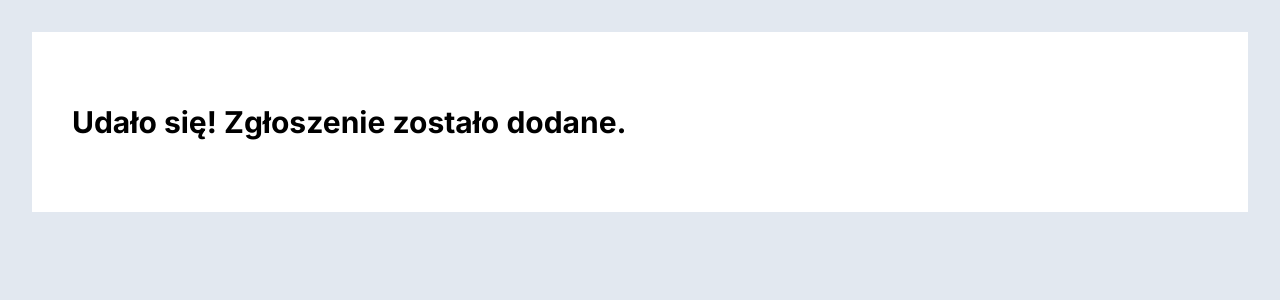
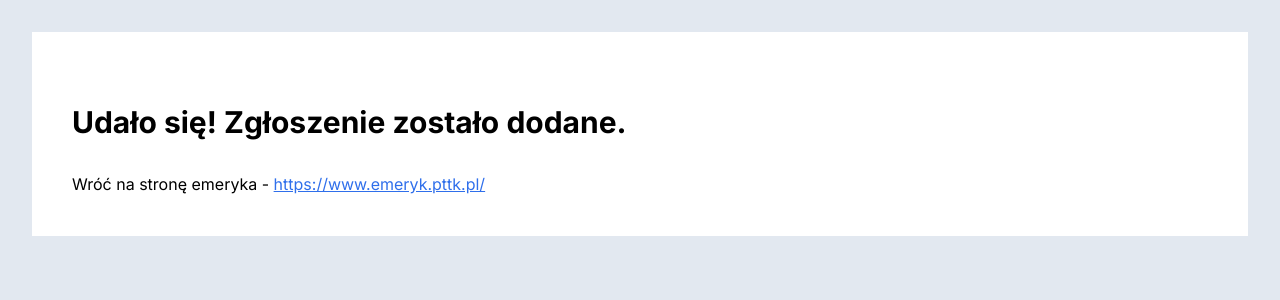
Before and after one commit to neu5/nextjs-form, a Next.js app: page /success in a window 1280 px wide. Shown: the top 300 px of the page. Built offline with nearby package versions, Linux system fonts and the light colour scheme; a web font is replaced by a local one.

Commit message:
Add link to emeryk on success page #73

```diff
--- a/app/success/page.tsx
+++ b/app/success/page.tsx
@@ -10,6 +10,10 @@ export default function GroupCreateSuccessPage() {
       <h2 className="my-8 text-3xl font-bold">
         Udało się! Zgłoszenie zostało dodane.
       </h2>
+      Wróć na stronę emeryka -{' '}
+      <a className="text-blue-600 underline" href="https://www.emeryk.pttk.pl/">
+        https://www.emeryk.pttk.pl/
+      </a>
     </main>
   );
 }
```
